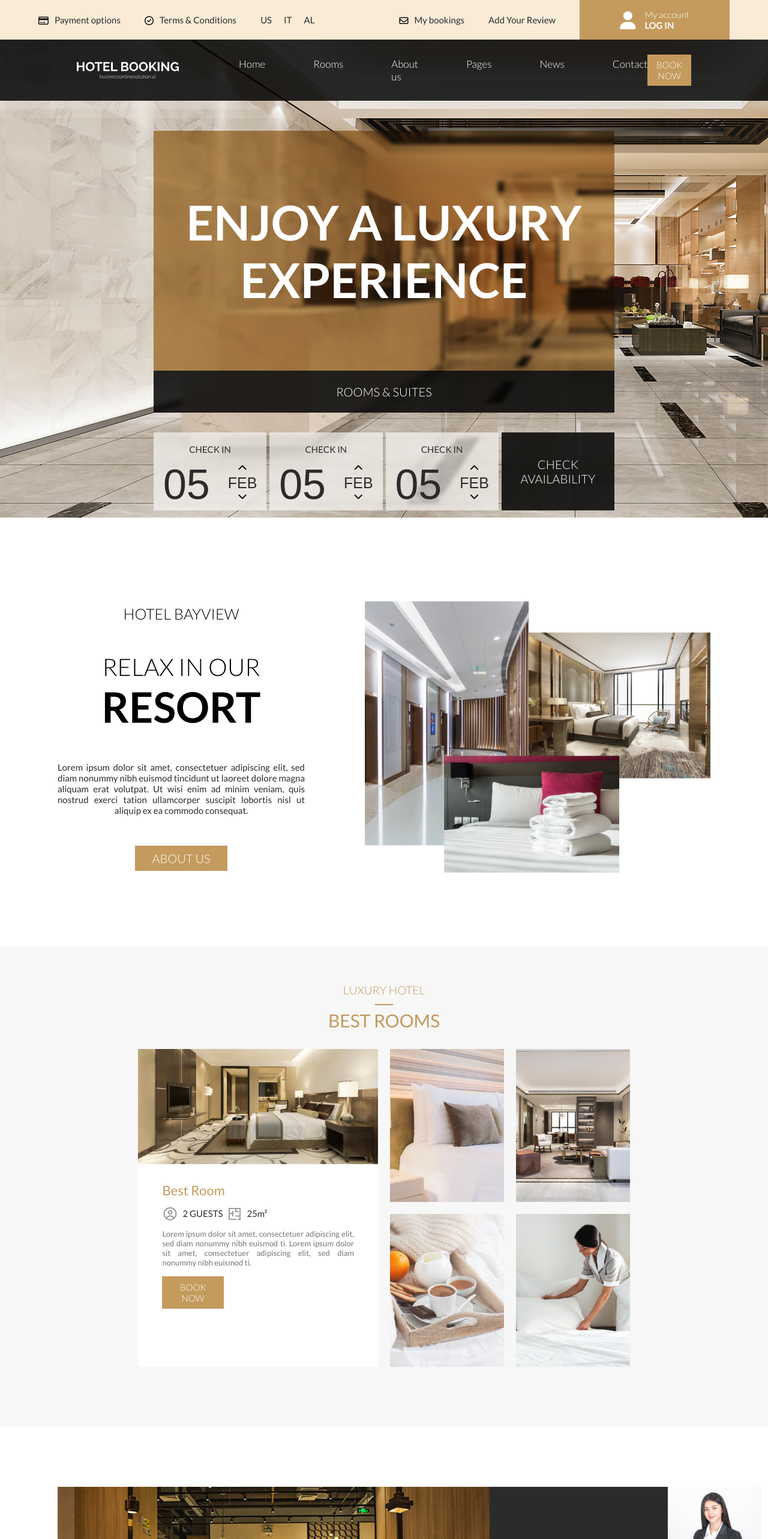
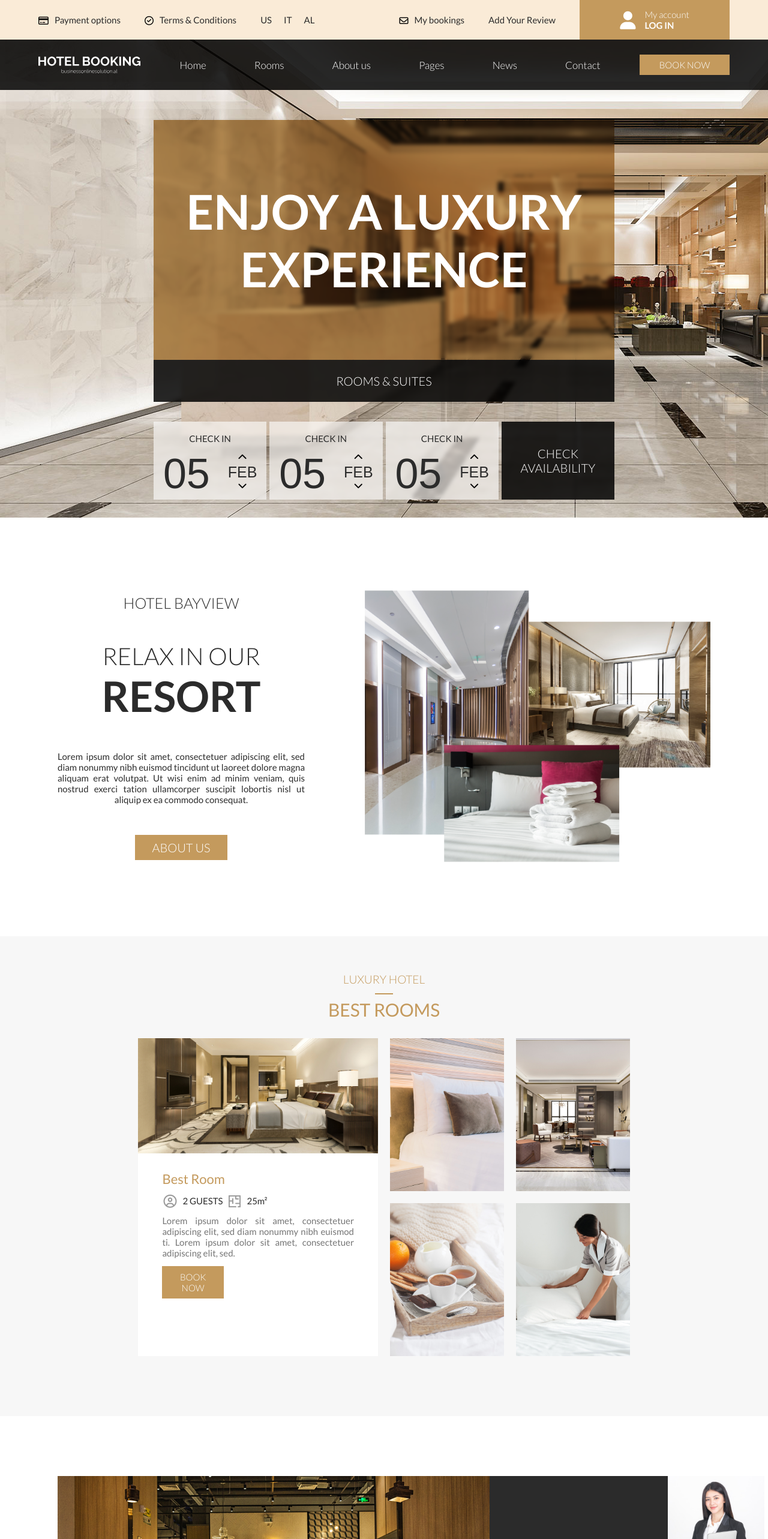
Before and after one commit to FlavioAvdulla/Hotel-Booking-System, a React (Vite) app in the folder FrontEnd/: page / in a window 1280 px wide. Shown: the top 2566 px of the page at 60% size. Built offline with nearby package versions, Linux system fonts and the light colour scheme.

Commit message:
webupdate

```diff
--- a/FrontEnd/src/components/BestRooms/BestRooms.css
+++ b/FrontEnd/src/components/BestRooms/BestRooms.css
@@ -96,9 +96,8 @@
 
 .description {
     text-align: justify;
-    font-size: 13px;
+
     color: var(--grey-color);
-    /* margin: 3% 0px 0px 0px; */
 }
 
 .best-rooms-left-info button {
@@ -110,7 +109,6 @@
     padding: 8px;
     color: white;
     background-color: var(--gold-color);
-    /* margin: 3% 0px 0px 0px; */
     cursor: pointer;
     transition: 0.3s ease-in-out;
 }
--- a/FrontEnd/src/components/BestRooms/BestRooms.jsx
+++ b/FrontEnd/src/components/BestRooms/BestRooms.jsx
@@ -26,8 +26,7 @@ const BestRooms = () => {
               </div>
               <p className="description">
                 Lorem ipsum dolor sit amet, consectetuer adipiscing elit, sed
-                diam nonummy nibh euismod ti. Lorem ipsum dolor sit amet, consectetuer adipiscing elit, sed
-                diam nonummy nibh euismod ti.
+                diam nonummy nibh euismod ti. Lorem ipsum dolor sit amet, consectetuer adipiscing elit, sed.
               </p>
               <button>BOOK NOW</button>
             </div>
--- a/FrontEnd/src/components/HotelLocation/HotelLocation.css
+++ b/FrontEnd/src/components/HotelLocation/HotelLocation.css
@@ -48,7 +48,7 @@
 }
 
 .info p {
-    font-size: 15px;
+    /* font-size: 15px; */
     font-weight: 300;
     color: white;
     text-align: justify;
@@ -95,7 +95,7 @@
     /* padding: 0px 20px 0px 20px; */
     text-align: justify;
     text-align-last: center;
-    font-size: 13px;
+    font-size: 14px;
     padding: 40px 40px;
 }
 
@@ -103,7 +103,6 @@
     width: 80%;
     text-align: justify;
     text-align-last: center;
-    font-size: 15px;
     margin: 40px auto 0px auto;
     color: var(--grey-color);
     font-weight: 400;
--- a/FrontEnd/src/components/Hotel_Footer/Hotel_Footer.css
+++ b/FrontEnd/src/components/Hotel_Footer/Hotel_Footer.css
@@ -66,9 +66,14 @@
 .fa-brands {
     font-size: 35px;
     color: var(--gold-color);
+    transition: 0.5s ease-in-out;
 }
 
-.news-letter-input input{
+.fa-brands:hover {
+    rotate: 360deg;
+}
+
+.news-letter-input input {
     width: 300px;
     padding: 8px;
     border: 1px solid white;
@@ -92,3 +97,17 @@
     background-color: var(--dark-grey);
     scale: 105%;
 }
+
+.hotel-footer-section_copyright {
+    width: 100%;
+    display: flex;
+}
+
+.hotel-footer-section_copyright p {
+    margin: auto;
+    justify-content: center;
+    text-align: center;
+    font-size: 16px;
+    font-weight: 400;
+    color: var(--dark-grey);
+}
--- a/FrontEnd/src/components/NavbarBottom/NavbarBottom.css
+++ b/FrontEnd/src/components/NavbarBottom/NavbarBottom.css
@@ -3,7 +3,7 @@
 }
 
 .navbar-sections-bottom {
-    width: 80%;
+    width: 90%;
     margin: auto;
     padding: 25px 0px 25px 0px;
     justify-content: space-between;
@@ -12,7 +12,7 @@
 
 .navbar-bottom img {
     width: 170px;
-    margin: 0px 100px 0px 0px;
+    /* margin: 0px 100px 0px 0px; */
     cursor: pointer;
 }
 
--- a/FrontEnd/src/index.css
+++ b/FrontEnd/src/index.css
@@ -24,4 +24,11 @@ a {
 
 p {
     color: var(--dark-grey);
+    /* font-weight: 400; */
+    font-size: 15px;
 }
+
+h1,
+h2 {
+    color: var(--dark-grey);
+}
```
